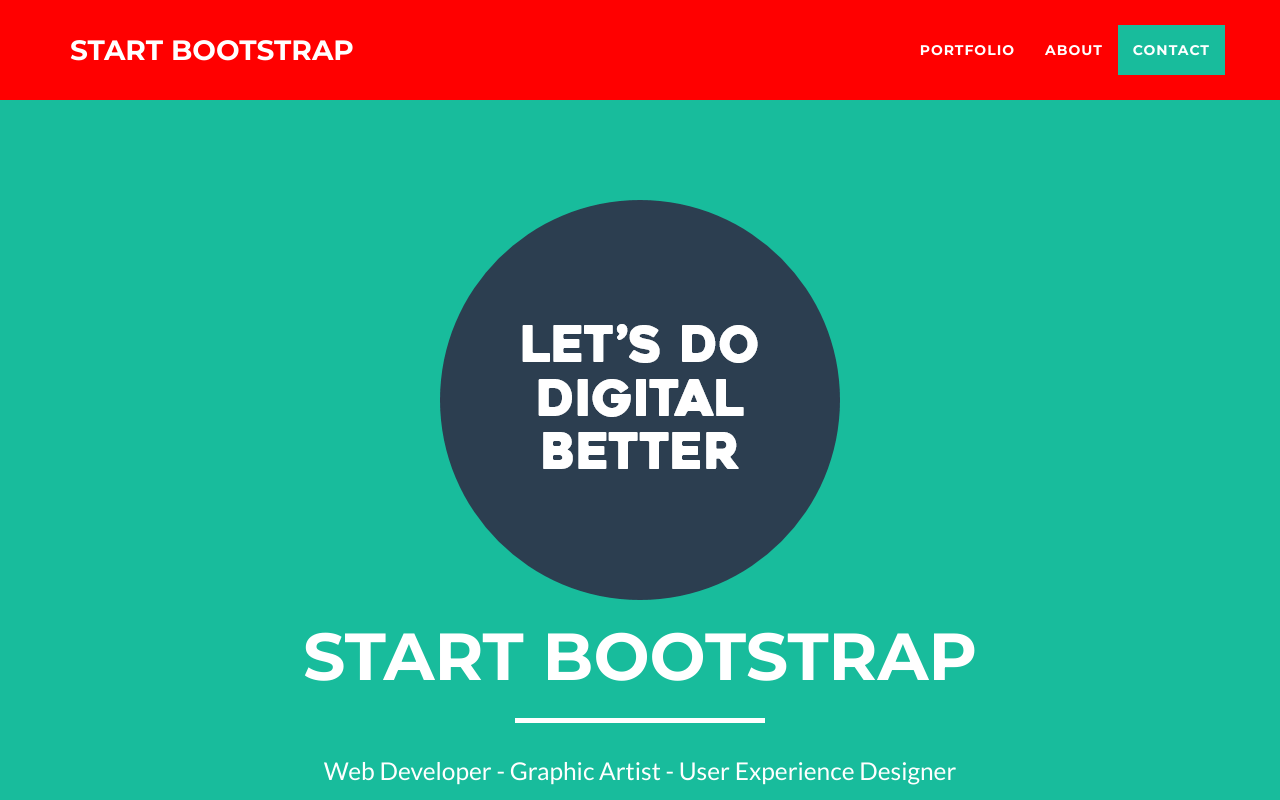
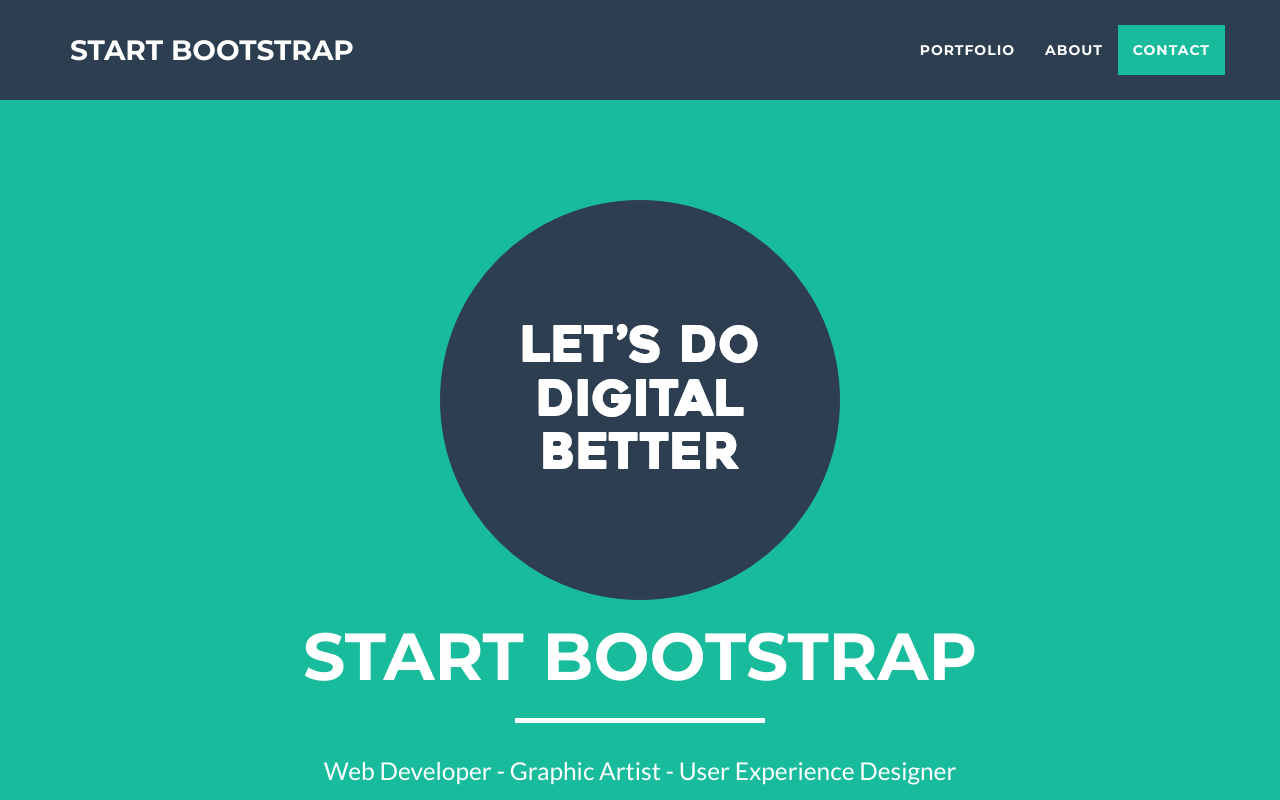
Before and after one commit to lucas-cochrane/yow-experience-cloud.github.io, a website: page index.html in a window 1280 px wide. Shown: the top 800 px of the page. Drawn offline with nearby package versions, Linux system fonts and the light colour scheme; files that its build step writes are made by us from their sources.

Commit message:
small change

```diff
--- a/less/variables.less
+++ b/less/variables.less
@@ -2,7 +2,7 @@
 
 // Gray and Brand Colors for use across theme
 
-@theme-primary:    #FF0000;
+@theme-primary:    #2C3E50;
 @theme-success:    #18BC9C;
 
 @gray-base:        #000;
```
